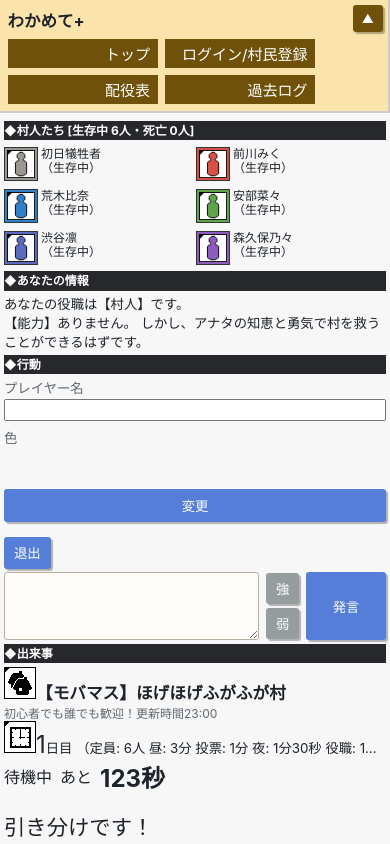
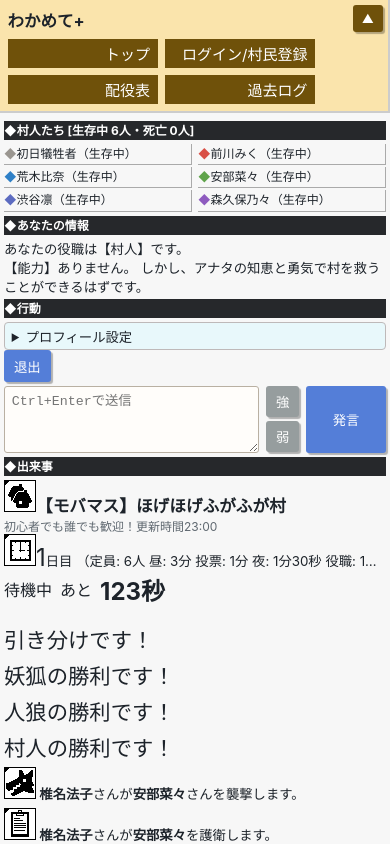
Before and after one commit to smynudop/wakamete-plus, a Vue app in the folder frontend/: page /development/game in a window 390 px wide. Shown: the top 844 px of the page. Built offline with nearby package versions, Linux system fonts and the light colour scheme.

Commit message:
フロントいろいろ

```diff
--- /dev/null
+++ b/frontend/src/components/GameManagePanel.vue
@@ -0,0 +1,56 @@
+<script lang="ts" setup>
+import { PublicGameState } from '@wakamete-plus/shared';
+import {ref } from "vue"
+const props = defineProps<{
+    state: PublicGameState
+}>()
+const emits = defineEmits<{
+    start: [],
+    addBot: [],
+    kick: [id: string]
+}>()
+const kickTarget = ref("")
+</script>
+
+<template>
+    <details>
+        <summary>村の管理</summary>
+
+        <section class="start-panel">
+            <button :disabled="!state.canStart" @click="emits('start')">開始</button>
+            <button
+            :disabled="state.players.length >= state.room.playerLimit"
+            @click="emits('addBot')"
+            >
+            Botを追加
+            </button>
+            <select v-model="kickTarget">
+                <option v-for="player in state.players.filter(p => !p.npc && !p.gameMaster)" :key="player.id">
+                {{ player.name }}
+                </option>
+            </select>
+            <button type="button" @click="emits('kick', kickTarget)">追い出す</button>
+
+        </section>
+    </details>
+</template>
+
+<style scoped>
+details{
+  border: 1px solid #beb9b9;
+  border-radius: 4px;
+  padding: .25em .5em;
+  background-color: rgba(217, 249, 255, 0.5);
+}
+summary{
+  cursor: pointer;
+  user-select: none;
+}
+select{
+    width: 200px;
+}
+.start-panel{
+    display: flex;
+    gap: .25em;
+}
+</style>
--- a/frontend/src/components/GameScreen.vue
+++ b/frontend/src/components/GameScreen.vue
@@ -24,6 +24,7 @@ import TalkPanel from "./TalkPanel.vue";
 import PlayerPanel from "./PlayerPanel.vue";
 import ChatPanel from "./ChatPanel.vue";
 import RoleBoxPanel from "./RoleBoxPanel.vue";
+import GameManagePanel from "./GameManagePanel.vue";
 
 import type { JoinState } from "./JoinPanel.vue";
 import RoomSettingPanel from "./RoomSettingPanel.vue";
@@ -412,16 +413,12 @@ watch(
     <aside class="command-panel">
 
       <div class="actions">
-        <section v-if="isGameMaster && state.phase==='waiting'" class="start-panel">
-          <button :disabled="!state.canStart" @click="startGame">開始</button>
-          <button
-            v-if="state.phase === 'waiting'"
-            :disabled="state.players.length >= state.room.playerLimit"
-            @click="addBot"
-          >
-            Botを追加
-          </button>
-        </section>
+        <GameManagePanel
+          v-if="isGameMaster && state.phase==='waiting'"
+          :state="state"
+          @start="startGame"
+          @add-bot="addBot"
+          @kick="kickPlayer"/>
         <room-setting-panel
           v-if="isGameMaster && state.phase === 'waiting'"
           v-model="roomSettings"
@@ -430,11 +427,6 @@ watch(
         <section v-if="joined && state.phase === 'waiting'" class="player-controls">
           <JoinPanel v-model="joinState" profile-edit @submit="updatePlayer" />
           <button v-if="!isGameMaster" @click="exitGame">退出</button>
-          <div v-if="isGameMaster">
-            <button v-for="player in state.players.filter(p => !p.npc && !p.gameMaster)" :key="player.id" @click="kickPlayer(player.id)">
-              {{ player.name }}をキック
-            </button>
-          </div>
         </section>
         <p v-if="privateState.pendingAction" class="action-warning">時間内に行動しないと突然死します。</p>
         <talk-panel
@@ -552,8 +544,9 @@ div.bar{
 }
 
 
-.actions {
-  /* display: grid; */
+
+.actions > * {
+  margin-bottom: .25em;
 }
 
 .top-bar{
--- a/frontend/src/components/JoinPanel.vue
+++ b/frontend/src/components/JoinPanel.vue
@@ -17,6 +17,8 @@ const emit = defineEmits<{
 </script>
 
 <template>
+  <details :open="!profileEdit">
+  <summary>{{profileEdit ? "プロフィール設定" : "参加登録"}}</summary>
   <form class="join-panel" @submit.prevent="emit('submit')">
     <label>
       プレイヤー名
@@ -51,9 +53,21 @@ const emit = defineEmits<{
     </label>
     <button type="submit">{{ profileEdit ? "変更" : "参加" }}</button>
   </form>
+  </details>
 </template>
 
 <style scoped>
+
+details{
+  border: 1px solid #beb9b9;
+  border-radius: 4px;
+  padding: .25em .5em;
+  background-color: rgba(217, 249, 255, 0.5);
+}
+summary{
+  cursor: pointer;
+  user-select: none;
+}
 .join-panel {
   display: grid;
   grid-template-columns: repeat(2, minmax(0, 1fr)) auto;
--- a/frontend/src/components/PlayerPanel.vue
+++ b/frontend/src/components/PlayerPanel.vue
@@ -15,10 +15,11 @@ const props = defineProps<{
         :key="player.id"
         :class="{ dead: !player.alive, disconnected: !player.connected, 'game-master': player.gameMaster }"
         class="player">
-        <div class="icon" :style="{ backgroundColor: player.color }">
-        <img :src="player.alive ? `/alive1.gif` : `/grave.gif`" />
+        <div class="icon" :style="{ backgroundColor: player.alive ? player.color : 'transparent' }">
+          <img :src="player.alive ? `/alive1.gif` : `/grave.gif`" />
         </div>
-        <div>
+        <div class="info">
+          <div class="mark" :style="{ color: player.color }">◆</div>
             <div>{{ player.name }}</div>
             <div v-if="player.handleName">HN: {{ player.handleName }}</div>
             <div v-if="player.role">[<span :class="player.role">{{ roleLabels[player.role] }}</span>]</div>
@@ -65,6 +66,10 @@ const props = defineProps<{
   align-items: center;
 }
 
+.players li.dead .icon{
+  border-color: transparent;
+}
+
 .players li img{
   display: block;
   padding: 2px;
@@ -73,20 +78,8 @@ const props = defineProps<{
 }
 
 .players li.dead {
-  filter: grayscale(100%);
-}
+  /* filter: grayscale(100%); */
 
-
-
-.game-master::after{
-content: "GM";
-color: white;
-background-color: rgb(224, 65, 37);
-border-radius: 2px;
-position: absolute;
-right: 0;
-top: 0;
-padding: 2px;
 }
 
 .werewolf{
@@ -105,4 +98,29 @@ padding: 2px;
 .fox{
   color: #ffcc33;
 }
+@media (min-width: 768px){
+  div.mark{
+    display: none;
+  }
+}
+@media (max-width: 767px){
+  .players{
+    /* gap: 0; */
+    gap: 2px 6px;;
+  }
+  .players li{
+    border-right: 1px solid #aaa;
+    border-bottom: 1px solid #aaa;
+  }
+
+  .players li.dead{
+    background-color: #ccc;
+  }
+  .players li div.icon{
+    display: none;
+  }
+  div.info{
+    display: flex;
+  }
+}
 </style>
--- a/frontend/src/components/RoomSettingPanel.vue
+++ b/frontend/src/components/RoomSettingPanel.vue
@@ -5,18 +5,15 @@ const emits = defineEmits<{
     (e: "submit"): void
 }>()
 const roomSettings = defineModel<RoomSettings>({required: true})
-const show = ref(false)
-const toggle = () => show.value = !show.value
 const submit = () => {
-    show.value = false
     emits("submit")
 }
 </script>
 
 <template>
-    <div>
-    <button type="button" @click="toggle">村の設定を変更</button>
-    <form @submit.prevent="submit" class="settings-panel" v-if="show" >
+    <details>
+    <summary>村の設定を変更</summary>
+    <form @submit.prevent="submit" class="settings-panel" >
         <label style="flex: 100%;">
         村名
         <input v-model="roomSettings.roomName" type="text" maxlength="80" />
@@ -49,24 +46,26 @@ const submit = () => {
         <label style="flex: 10%; flex-grow: 1;"></label>
 
         <button>設定を保存</button>
-                <button type="button" @click="show = false">キャンセル</button>
     </form>
-    </div>
+    </details>
 </template>
 
 <style scoped>
-div{
-  margin: .5em 0;
+details{
+  border: 1px solid #beb9b9;
+  border-radius: 4px;
+  padding: .25em .5em;
+  background-color: rgba(217, 249, 255, 0.5);
+}
+summary{
+  cursor: pointer;
+  user-select: none;
 }
 
 .settings-panel {
   display: flex;
   flex-wrap: wrap;
   gap: .25em;
-  border: 1px solid #666;
-  padding: .5em;
-  border-radius: .25em;
-  margin-top: .5em;
 }
 
 
--- a/frontend/src/components/TalkPanel.vue
+++ b/frontend/src/components/TalkPanel.vue
@@ -49,6 +49,7 @@ function toggleSize(size: Exclude<ChatSize, "normal">) {
                 maxlength="160"
                 rows="3"
                 @keydown.ctrl.enter.prevent="sendChat"
+                placeholder="Ctrl+Enterで送信"
             ></textarea>
             <div class="size-buttons">
                 <button
```
Also changed, not shown: 1 other file (tests, documents, lock files or other folders).
